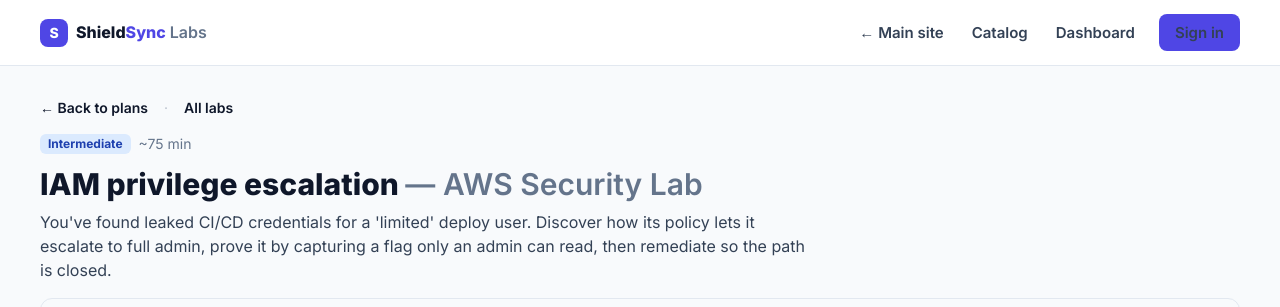
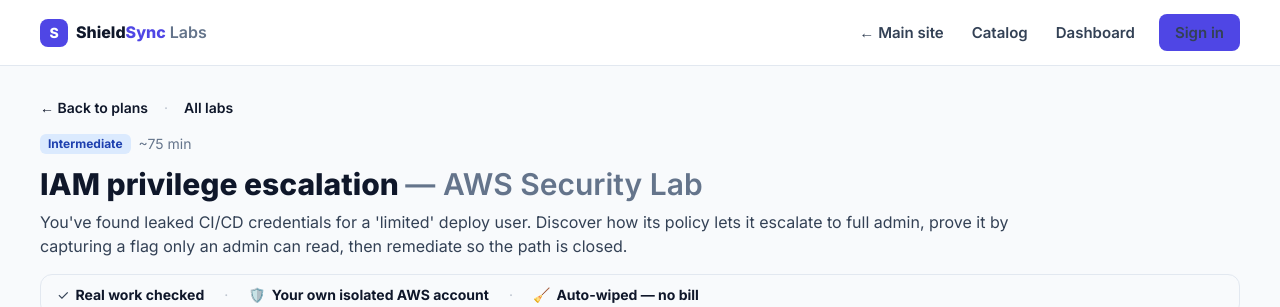
Before and after one commit to shieldsyncsecurity/labs-platform, a Next.js app in the folder app/: page /labs/iam-privilege-escalation in a window 1280 px wide. Shown: the top 307 px of the page. Built offline with nearby package versions, Linux system fonts and the light colour scheme; no server answers.

Commit message:
lab page: drop max-w-3xl on title block so '— AWS Security Lab' suffix doesn't wrap; cap summary at max-w-5xl

```diff
--- a/app/app/labs/[slug]/page.tsx
+++ b/app/app/labs/[slug]/page.tsx
@@ -138,7 +138,7 @@ export default async function LabPage({ params }: { params: Promise<{ slug: stri
 
       <EntitlementStatus entitlement={entitlement} />
 
-      <div className="mt-4 max-w-3xl">
+      <div className="mt-4">
         <div className="flex flex-wrap items-center gap-2">
           <span className={`rounded-md px-2 py-0.5 text-xs font-bold badge-${lab.level.toLowerCase()}`}>{lab.level}</span>
           {lab.free && <span className="rounded-md bg-brand/10 px-2 py-0.5 text-xs font-bold text-brand">FREE</span>}
@@ -147,7 +147,7 @@ export default async function LabPage({ params }: { params: Promise<{ slug: stri
         <h1 className="mt-3 text-3xl font-extrabold text-ink">
           {lab.title} <span className="text-muted font-semibold">— AWS Security Lab</span>
         </h1>
-        <p className="mt-2 text-base text-ink-soft">{lab.summary}</p>
+        <p className="mt-2 max-w-5xl text-base text-ink-soft">{lab.summary}</p>
       </div>
       {lab.ready && (
         <div className="mt-4 flex flex-wrap items-center gap-x-5 gap-y-2 rounded-xl border border-line bg-canvas px-4 py-2.5 text-sm text-ink-soft">
```
